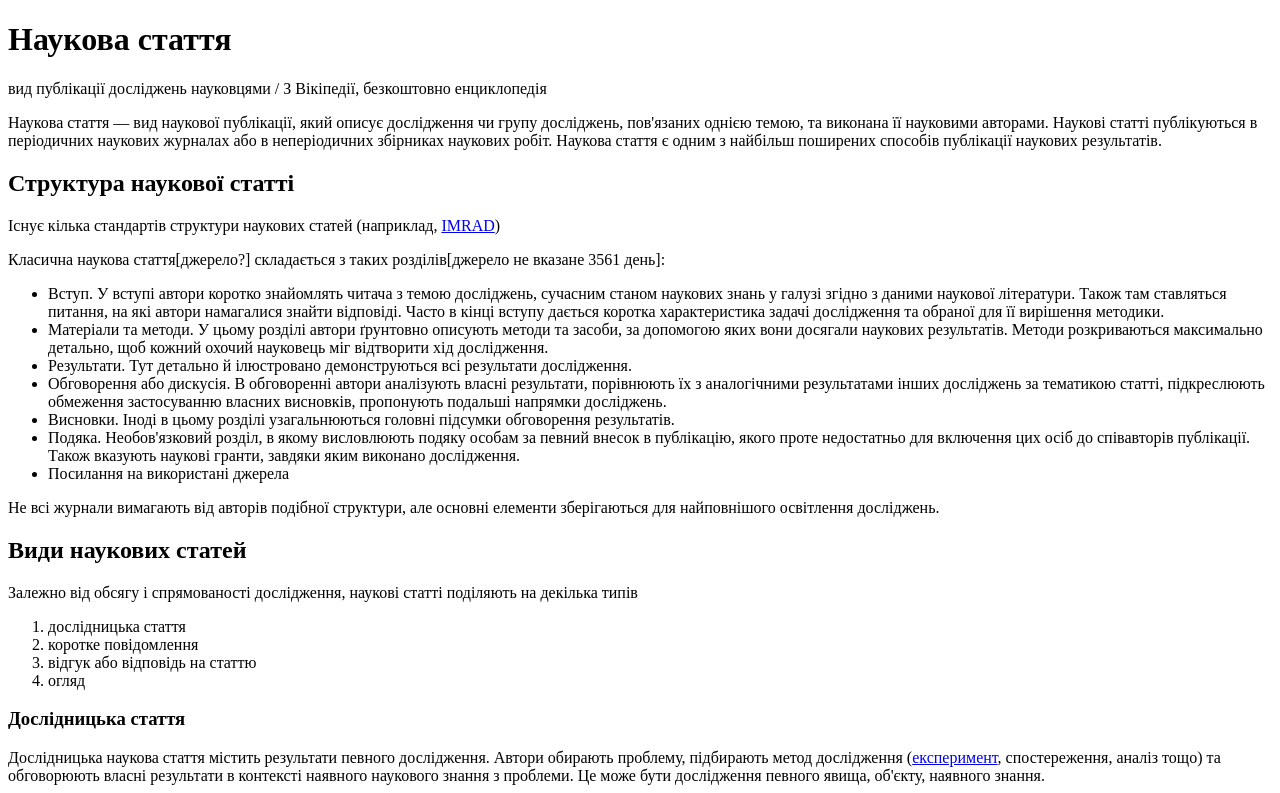
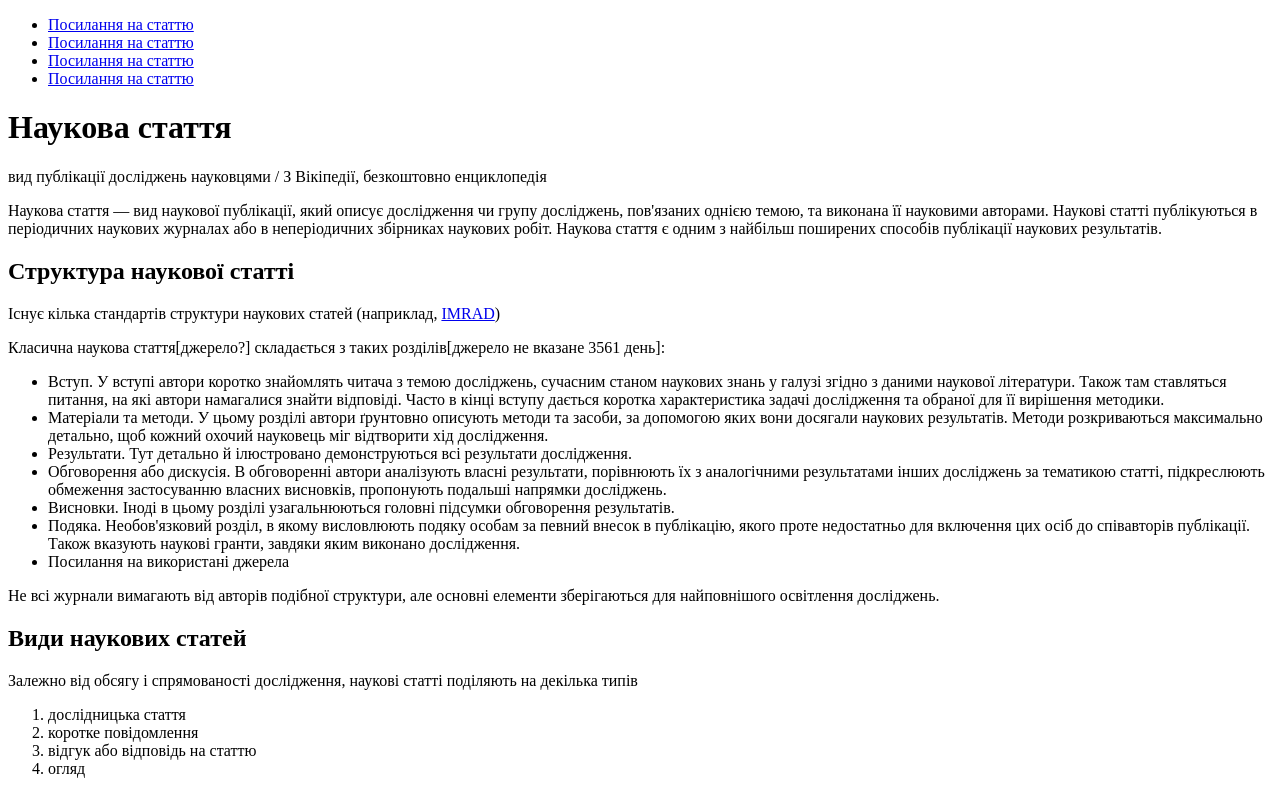
Before and after one commit to vlad13578/lesson_1, a plain HTML site: page index.html in a window 1280 px wide. Shown: the top 793 px of the page. Drawn offline with Linux system fonts and the light colour scheme.

Commit message:
міні фікс + лінк на сурс

```diff
--- a/index.html
+++ b/index.html
@@ -6,6 +6,17 @@
         <title>Document</title>
     </head>
     <body>
+        <header>
+            <nav>
+                <ul>
+                    <li><a target="_blank" href="https://www.wikiwand.com/uk/%D0%9D%D0%B0%D1%83%D0%BA%D0%BE%D0%B2%D0%B0_%D1%81%D1%82%D0%B0%D1%82%D1%82%D1%8F">Посилання на статтю</a></li>
+                    <li><a target="_blank" href="https://www.wikiwand.com/uk/%D0%9D%D0%B0%D1%83%D0%BA%D0%BE%D0%B2%D0%B0_%D1%81%D1%82%D0%B0%D1%82%D1%82%D1%8F">Посилання на статтю</a></li>
+                    <li><a target="_blank" href="https://www.wikiwand.com/uk/%D0%9D%D0%B0%D1%83%D0%BA%D0%BE%D0%B2%D0%B0_%D1%81%D1%82%D0%B0%D1%82%D1%82%D1%8F">Посилання на статтю</a></li>
+                    <li><a target="_blank" href="https://www.wikiwand.com/uk/%D0%9D%D0%B0%D1%83%D0%BA%D0%BE%D0%B2%D0%B0_%D1%81%D1%82%D0%B0%D1%82%D1%82%D1%8F">Посилання на статтю</a></li>
+                </ul>
+            </nav>
+        </header>
+        <main>
             <h1 id="top">Наукова стаття</h1>
             <p>вид публікації досліджень науковцями / З Вікіпедії, безкоштовно енциклопедія</p>
             <p>
@@ -32,14 +43,12 @@
                     вступу дається коротка характеристика задачі дослідження та обраної для її
                     вирішення методики.
                 </li>
-
                 <li>
                     Матеріали та методи. У цьому розділі автори ґрунтовно описують методи та
                     засоби, за допомогою яких вони досягали наукових результатів. Методи
                     розкриваються максимально детально, щоб кожний охочий науковець міг відтворити
                     хід дослідження.
                 </li>
-
                 <li>
                     Результати. Тут детально й ілюстровано демонструються всі результати
                     дослідження.
@@ -50,7 +59,6 @@
                     підкреслюють обмеження застосуванню власних висновків, пропонують подальші
                     напрямки досліджень.
                 </li>
-
                 <li>
                     Висновки. Іноді в цьому розділі узагальнюються головні підсумки обговорення
                     результатів.
@@ -162,5 +170,9 @@
             <h2>Фото</h2>
             <img src="img/statyavak.jpg" width="500" height="300" alt="помилка"><br>
             <a href="#top">Вверх</a>
+        </main>
+        <footer>
+            <a href="#top">Вверх</a>
+        </footer>
     </body>
 </html>
```
Lines whose indentation alone changed are shown as unchanged.
